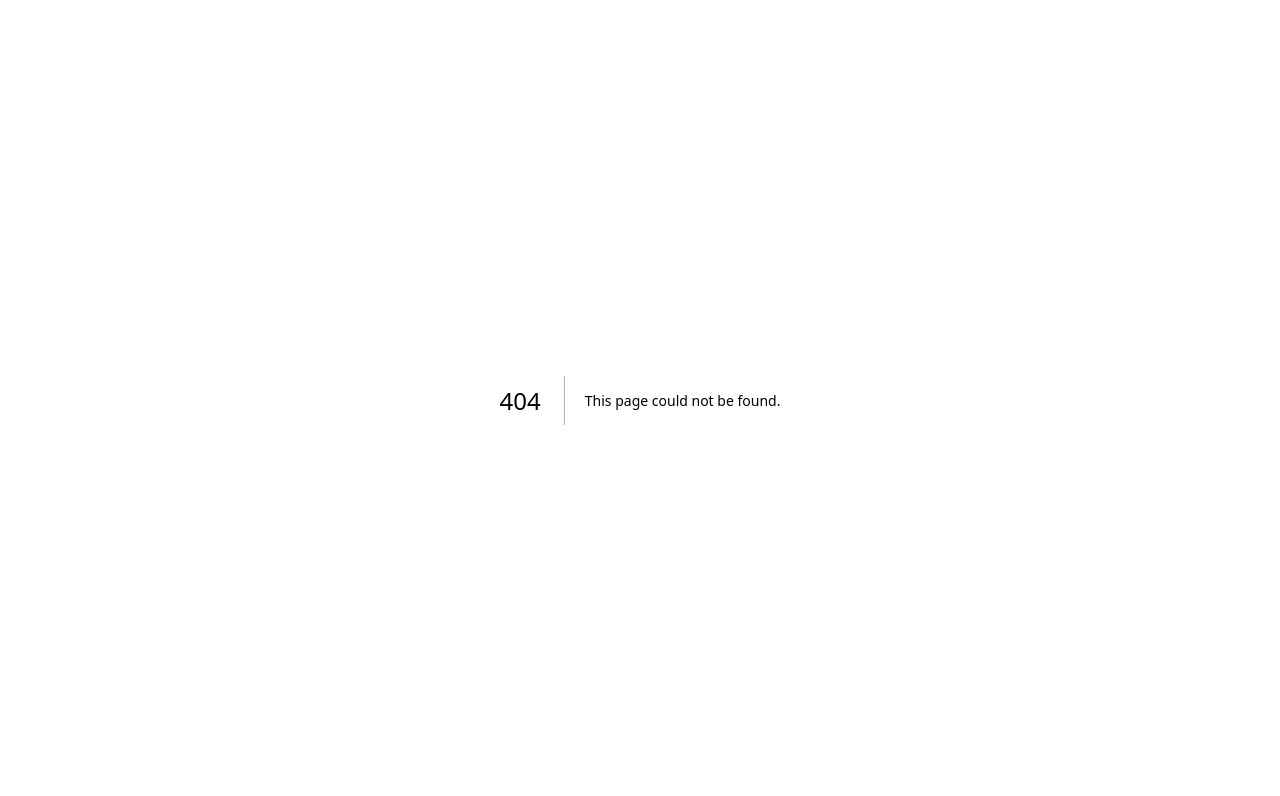
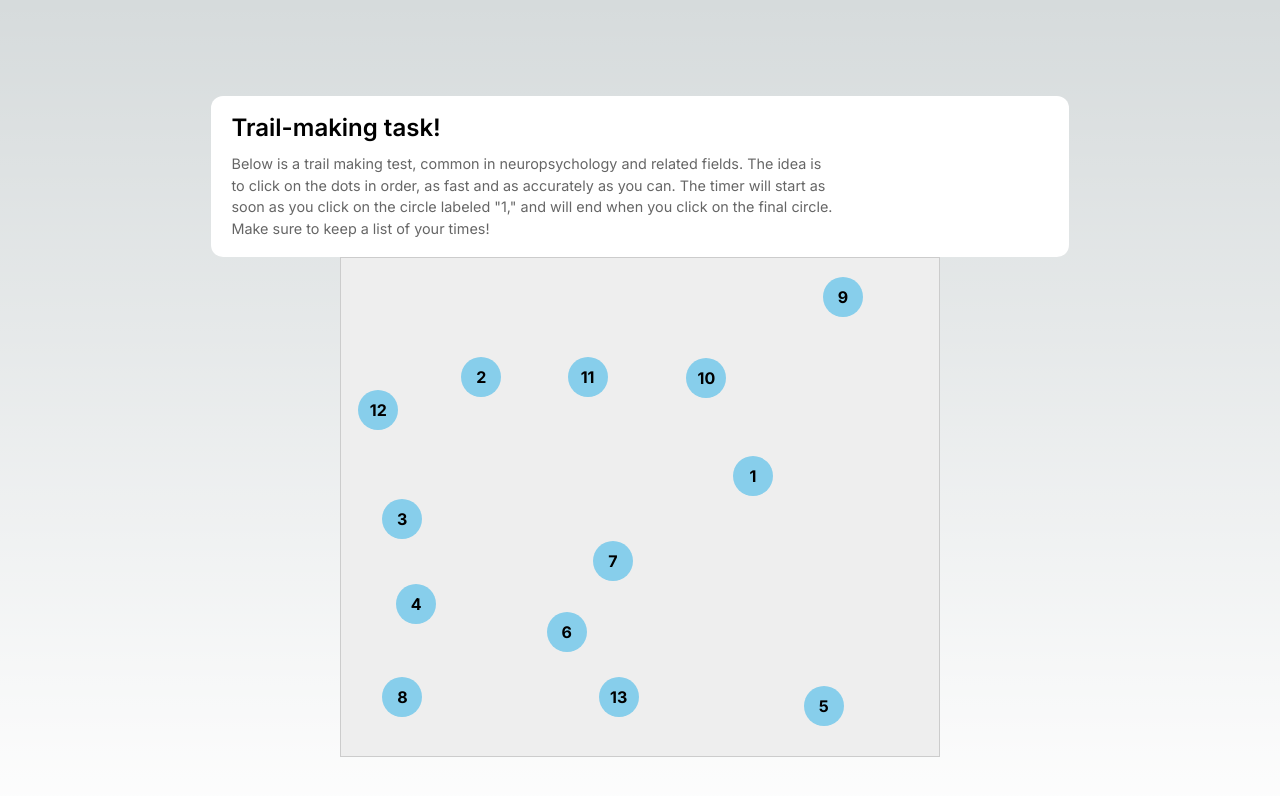
Before and after one commit to swres/info463-public, a Next.js app: page /trail-making in a window 1280 px wide. Before the commit this address had no page. Shown: the top 796 px of the page. Built offline with nearby package versions, Linux system fonts and the light colour scheme.

Commit message:
trail making update

```diff
--- a/app/page.tsx
+++ b/app/page.tsx
@@ -125,15 +125,15 @@ export default function Home() {
         </a>
 
         <a
-          href="lab9"
+          href="trail-making"
           className={styles.card}
           target="_blank"
           rel="noopener noreferrer"
         >
           <h2>
-            Lab 9 <span>-&gt;</span>
+            Trail Making Task <span>-&gt;</span>
           </h2>
-          <p>Using your voice</p>
+          <p>How fast can you do it?</p>
         </a>
 
         <a
--- /dev/null
+++ b/app/trail-making/page.tsx
@@ -0,0 +1,111 @@
+"use client";
+import { useState, useEffect } from 'react';
+import styles from "../page.module.css";
+import Button from '@mui/material/Button';
+
+export default function TrailMakingTask() {
+  return (
+    <main className={styles.main}>
+      <div className={styles.card}>
+        <h2>Trail-making task!</h2>
+        <p>Below is a trail making test, common in neuropsychology and related fields. The idea is to click on the dots in order, as fast and as accurately as you can.
+        The timer will start as soon as you click on the circle labeled "1," and will end when you click on the final circle.
+        </p>
+        <p>Make sure to keep a list of your times!</p>
+      </div>
+      {TrailMakingExperiment()}
+    </main>
+  );
+}
+
+function TrailMakingExperiment() {
+  const totalCircles = 13;
+  const [positions, setPositions] = useState([]);
+  const [startTime, setStartTime] = useState<number | null>(null);
+  const [endTime, setEndTime] = useState<number | null>(null);
+  const [current, setCurrent] = useState(1);
+  const [complete, setComplete] = useState(false);
+
+  useEffect(() => {
+    const newPositions = [];
+    const radius = 30;
+    const spacing = 100;
+    const width = 600;
+    const height = 500;
+    const minDist = 80;
+
+    while (newPositions.length < totalCircles) {
+      const x = Math.random() * (width - 2 * radius);
+      const y = Math.random() * (height - 2 * radius);
+      const tooClose = newPositions.some(p => {
+        const dx = p.x - x;
+        const dy = p.y - y;
+        return Math.sqrt(dx * dx + dy * dy) < minDist;
+      });
+      if (!tooClose) {
+        newPositions.push({ x, y });
+      }
+    }
+
+    setPositions(newPositions);
+  }, [complete]);
+
+  const handleClick = (index: number) => {
+    if (index + 1 === current) {
+      if (current === 1) {
+        setStartTime(Date.now());
+      }
+      if (current === totalCircles) {
+        setEndTime(Date.now());
+        setComplete(true);
+      }
+      setCurrent(c => c + 1);
+    }
+  };
+
+  const handleReset = () => {
+    setCurrent(1);
+    setEndTime(null);
+    setStartTime(null);
+    setComplete(false);
+  };
+
+  return (
+    <div>
+    <div style={{ position: 'relative', width: '600px', height: '500px', background: '#eee', border: '1px solid #ccc' }}>
+      {positions.map((pos, index) => (
+        <div
+          key={index}
+          onClick={() => handleClick(index)}
+          style={{
+            position: 'absolute',
+            left: `${pos.x}px`,
+            top: `${pos.y}px`,
+            width: '40px',
+            height: '40px',
+            borderRadius: '20px',
+            background: index + 1 < current ? '#ccc' : 'skyblue',
+            color: '#000',
+            display: 'flex',
+            alignItems: 'center',
+            justifyContent: 'center',
+            fontWeight: 'bold',
+            cursor: index + 1 === current && !complete ? 'pointer' : 'default',
+            pointerEvents: complete || index + 1 > current ? 'none' : 'auto',
+          }}
+        >
+          {index + 1}
+        </div>
+      ))}
+    </div>
+
+    {complete && (
+    <div style={{ marginTop: '20px' }}>
+      <p><strong>Completed in {(endTime! - startTime!) / 1000} seconds</strong></p>
+      <Button variant="contained" onClick={handleReset}>Reset</Button>
+    </div>
+    )}
+  </div>
+
+  );
+}
--- a/package.json
+++ b/package.json
@@ -14,9 +14,9 @@
     "@mui/material": "^5.15.13",
     "export-to-csv": "^1.2.4",
     "mui": "^0.0.1",
-    "next": "^14.1.3",
-    "react": "^18",
-    "react-dom": "^18",
+    "next": "^15.2.4",
+    "react": "^19.1.0",
+    "react-dom": "^19.1.0",
     "simple-keyboard": "^3.7.73",
     "victory": "^36.9.2"
   },
```
Also changed, not shown: app/lab2/page.tsx (+0 -48 lines), app/lab9/page.tsx (deleted, +0 -19 lines), 1 other file (tests, documents, lock files or other folders).
